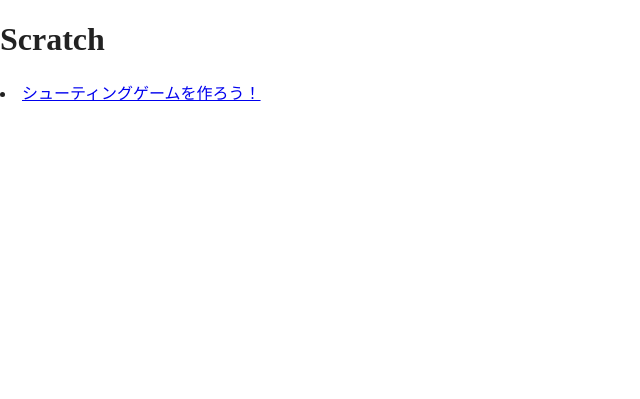
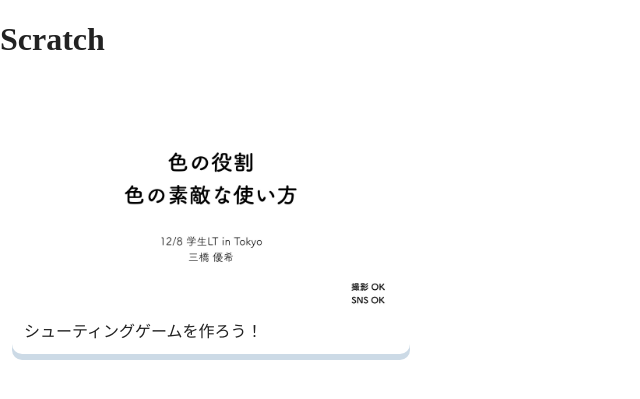
Before and after one commit to Mekurun/mekurun.com, a Jekyll site: the page built from categories/scratch.md, in a window 1280 px wide. Shown: the top 399 px of the page, without its empty margins (0-640 px from the left). Built offline with Jekyll 4.4.1, drawn with Linux system fonts in a browser that asks for light colours.

Commit message:
カテゴリーのコース一覧のスタイルを追加

```diff
--- a/_layouts/category.html
+++ b/_layouts/category.html
@@ -3,8 +3,10 @@
 ---
 <h1>{{ page.title }}</h1>
 {{content}}
+<ul class="course-list">
 {% for course in site.posts %}
 {% if course.categories[0] == page.categoryname %}
-<li><a href="{{course.url}}">{{course.title}}</a></li>
+<li><a href="{{course.url}}"><img src="/assets/course/{{ course.categories }}/{{ course.course-name }}{{ course.slides[0] }}" alt="{{ course.title }}">{{course.title}}</a></li>
 {% endif %}
 {% endfor %}
+</ul>
--- a/css/main.scss
+++ b/css/main.scss
@@ -6,10 +6,37 @@
 body {
   margin: 0;
   color: $text-color;
+  * {
+    box-sizing: border-box;
+  }
 }
 h2 {
   color: $text-color;
   font-weight: 600;
+}
+.course-list {
+  display: flex;
+  flex-wrap: wrap;
+  padding: 0;
+  li {
+    list-style: none;
+    width: calc(33% - 24px);
+    background-color: #fff;
+    border-radius: 10px;
+    box-shadow: 0 6px 0 #ccdae6;
+    margin: 12px;
+    a {
+      text-decoration: none;
+      color: $text-color;
+      font-weight: 500;
+      display: block;
+      padding: 12px;
+    }
+    img {
+      width: 100%;
+      border-radius: 5px;
+    }
+  }
 }
 .page-course {
   h2 {
```
